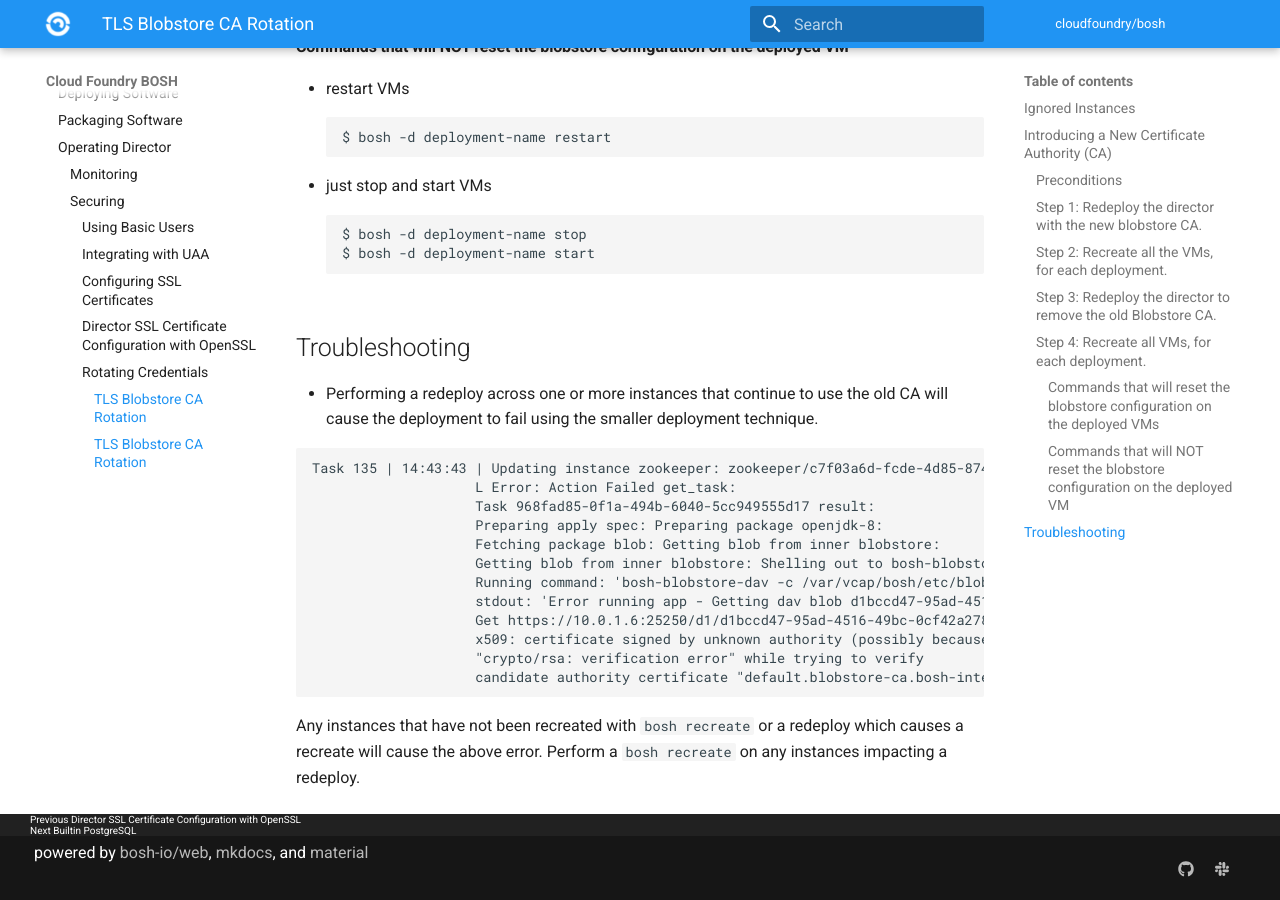
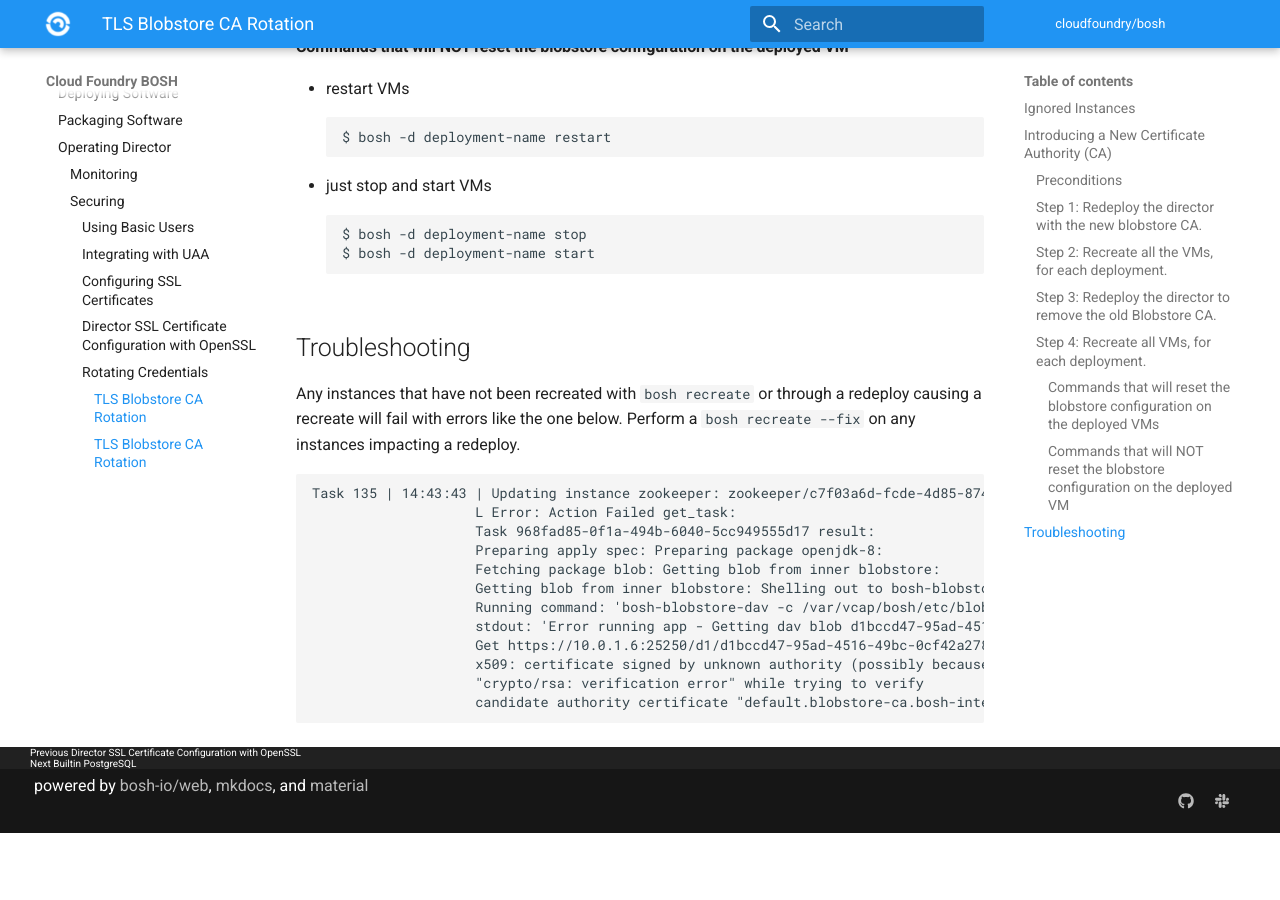
Before and after one commit to cloudfoundry/docs-bosh, an MkDocs documentation site: the page built from content/blobstore-ca-rotation.md, in a window 1280 px wide and 900 px high, scrolled down 4421 px. Built offline with MkDocs 1.6.1 and Material for MkDocs 9.7.7, drawn with Linux system fonts in a browser that asks for light colours; old or Windows-style settings are respelled for this version of MkDocs; after the commit the page ends 5254 px from its top, so only the background shows below that.

Commit message:
Minor edits to the troubleshooting section

````diff
--- a/content/blobstore-ca-rotation.md
+++ b/content/blobstore-ca-rotation.md
@@ -204,7 +204,7 @@ $ bosh -d deployment-name start
 
 ## Troubleshooting
 
-* Performing a redeploy across one or more instances that continue to use the old CA will cause the deployment to fail using the smaller deployment technique.
+Any instances that have not been recreated with `bosh recreate` or through a redeploy causing a recreate will fail with errors like the one below. Perform a `bosh recreate --fix` on any instances impacting a redeploy.
 
 ```
 Task 135 | 14:43:43 | Updating instance zookeeper: zookeeper/c7f03a6d-fcde-4d85-874f-8cb1503082f6 (0) (canary) (00:00:01)
@@ -220,5 +220,3 @@ Task 135 | 14:43:43 | Updating instance zookeeper: zookeeper/c7f03a6d-fcde-4d85-
                     "crypto/rsa: verification error" while trying to verify
                     candidate authority certificate "default.blobstore-ca.bosh-internal")', stderr: '': exit status 1
 ```
-
-Any instances that have not been recreated with `bosh recreate` or a redeploy which causes a recreate will cause the above error. Perform a `bosh recreate` on any instances impacting a redeploy.
````
